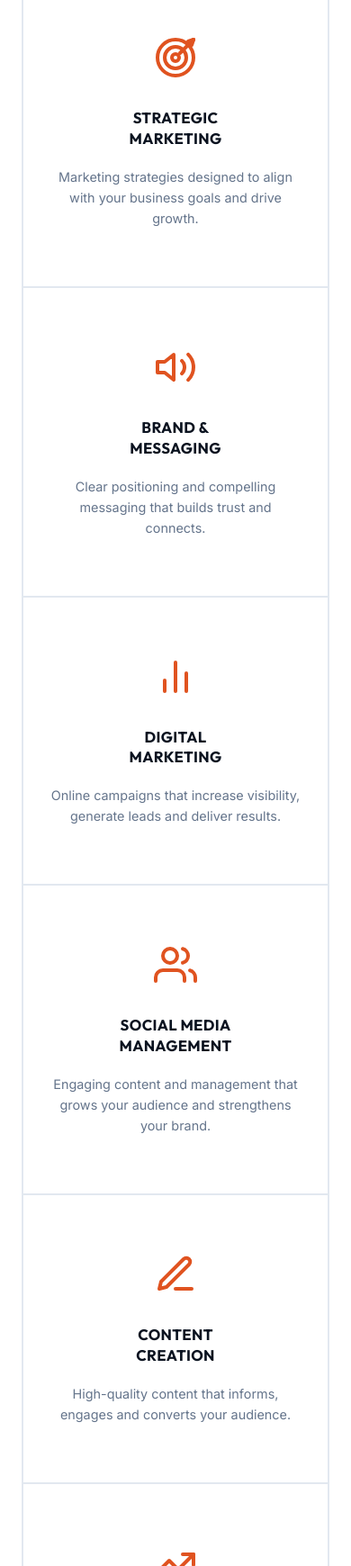
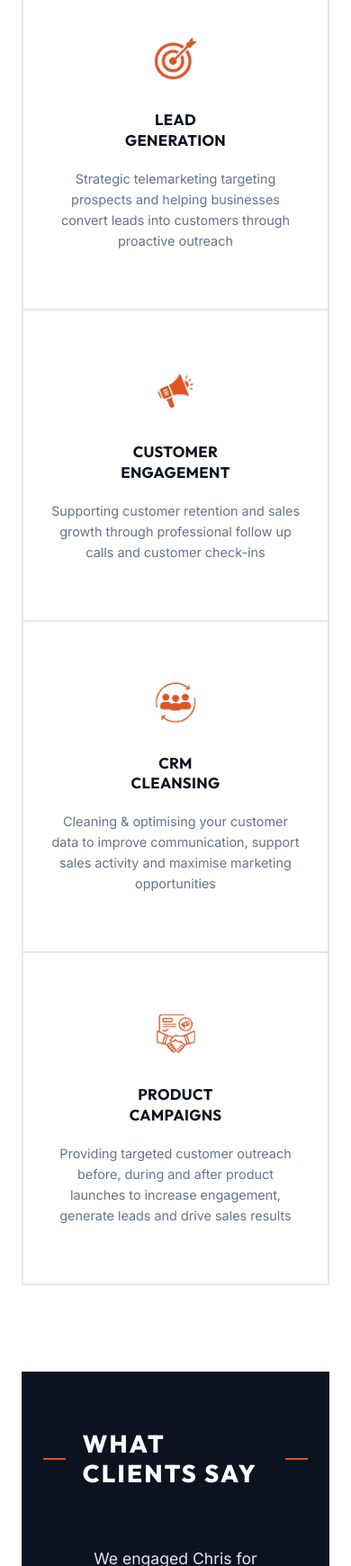
Before and after one commit to ignitemarketingnz/ignitemarketingnz.github.io, a plain HTML site: page index.html in a window 390 px wide. Shown: the part 1120-2860 px from the top of the page at 90% size. Drawn offline with Linux system fonts and the light colour scheme.

Commit message:
update services, testimonials, and phone number

```diff
--- a/index.html
+++ b/index.html
@@ -81,84 +81,40 @@
             <p class="section-subtitle">End-to-end marketing solutions tailored to your business goals.</p>
 
             <div class="services-grid">
-                <!-- Service 1 -->
-                <div class="service-card" id="service-strategic">
+                <!-- Service 1: Lead Generation -->
+                <div class="service-card" id="service-lead-generation">
                     <div class="service-icon-wrapper">
-                        <svg viewBox="0 0 24 24" stroke="currentColor" stroke-width="2" fill="none" stroke-linecap="round" stroke-linejoin="round">
-                            <circle cx="12" cy="12" r="10"></circle>
-                            <circle cx="12" cy="12" r="6"></circle>
-                            <circle cx="12" cy="12" r="2"></circle>
-                            <path d="M22 2l-7.5 7.5"></path>
-                            <path d="M22 2l-3 1"></path>
-                            <path d="M22 2l-1 3"></path>
-                        </svg>
+                        <img src="images/service-lead-generation.png" alt="Lead Generation" class="service-icon-img">
                     </div>
-                    <h3>STRATEGIC<br>MARKETING</h3>
-                    <p>Marketing strategies designed to align with your business goals and drive growth.</p>
+                    <h3>LEAD<br>GENERATION</h3>
+                    <p>Strategic telemarketing targeting prospects and helping businesses convert leads into customers through proactive outreach</p>
                 </div>
 
-                <!-- Service 2 -->
-                <div class="service-card" id="service-brand">
+                <!-- Service 2: Customer Engagement -->
+                <div class="service-card" id="service-customer-engagement">
                     <div class="service-icon-wrapper">
-                        <svg viewBox="0 0 24 24" stroke="currentColor" stroke-width="2" fill="none" stroke-linecap="round" stroke-linejoin="round">
-                            <path d="M11 5L6 9H2v6h4l5 4V5z"></path>
-                            <path d="M15.54 8.46a5 5 0 0 1 0 7.07"></path>
-                            <path d="M19.07 4.93a10 10 0 0 1 0 14.14"></path>
-                        </svg>
+                        <img src="images/service-customer-engagement.png" alt="Customer Engagement" class="service-icon-img">
                     </div>
-                    <h3>BRAND &<br>MESSAGING</h3>
-                    <p>Clear positioning and compelling messaging that builds trust and connects.</p>
+                    <h3>CUSTOMER<br>ENGAGEMENT</h3>
+                    <p>Supporting customer retention and sales growth through professional follow up calls and customer check-ins</p>
                 </div>
 
-                <!-- Service 3 -->
-                <div class="service-card" id="service-digital">
+                <!-- Service 3: CRM Cleansing -->
+                <div class="service-card" id="service-crm-cleansing">
                     <div class="service-icon-wrapper">
-                        <svg viewBox="0 0 24 24" stroke="currentColor" stroke-width="2" fill="none" stroke-linecap="round" stroke-linejoin="round">
-                            <line x1="18" y1="20" x2="18" y2="10"></line>
-                            <line x1="12" y1="20" x2="12" y2="4"></line>
-                            <line x1="6" y1="20" x2="6" y2="14"></line>
-                        </svg>
+                        <img src="images/service-crm-cleansing.png" alt="CRM Cleansing" class="service-icon-img">
                     </div>
-                    <h3>DIGITAL<br>MARKETING</h3>
-                    <p>Online campaigns that increase visibility, generate leads and deliver results.</p>
+                    <h3>CRM<br>CLEANSING</h3>
+                    <p>Cleaning & optimising your customer data to improve communication, support sales activity and maximise marketing opportunities</p>
                 </div>
 
-                <!-- Service 4 -->
-                <div class="service-card" id="service-social">
+                <!-- Service 4: Product Campaigns -->
+                <div class="service-card" id="service-product-campaigns">
                     <div class="service-icon-wrapper">
-                        <svg viewBox="0 0 24 24" stroke="currentColor" stroke-width="2" fill="none" stroke-linecap="round" stroke-linejoin="round">
-                            <path d="M17 21v-2a4 4 0 0 0-4-4H5a4 4 0 0 0-4 4v2"></path>
-                            <circle cx="9" cy="7" r="4"></circle>
-                            <path d="M23 21v-2a4 4 0 0 0-3-3.87"></path>
-                            <path d="M16 3.13a4 4 0 0 1 0 7.75"></path>
-                        </svg>
+                        <img src="images/service-product-campaigns.png" alt="Product Campaigns" class="service-icon-img">
                     </div>
-                    <h3>SOCIAL MEDIA<br>MANAGEMENT</h3>
-                    <p>Engaging content and management that grows your audience and strengthens your brand.</p>
-                </div>
-
-                <!-- Service 5 -->
-                <div class="service-card" id="service-content">
-                    <div class="service-icon-wrapper">
-                        <svg viewBox="0 0 24 24" stroke="currentColor" stroke-width="2" fill="none" stroke-linecap="round" stroke-linejoin="round">
-                            <path d="M12 20h9"></path>
-                            <path d="M16.5 3.5a2.121 2.121 0 0 1 3 3L7 19l-4 1 1-4L16.5 3.5z"></path>
-                        </svg>
-                    </div>
-                    <h3>CONTENT<br>CREATION</h3>
-                    <p>High-quality content that informs, engages and converts your audience.</p>
-                </div>
-
-                <!-- Service 6 -->
-                <div class="service-card" id="service-analytics">
-                    <div class="service-icon-wrapper">
-                        <svg viewBox="0 0 24 24" stroke="currentColor" stroke-width="2" fill="none" stroke-linecap="round" stroke-linejoin="round">
-                            <polyline points="22 7 13.5 15.5 8.5 10.5 2 17"></polyline>
-                            <polyline points="16 7 22 7 22 13"></polyline>
-                        </svg>
-                    </div>
-                    <h3>ANALYTICS &<br>REPORTING</h3>
-                    <p>Data-driven insights to track performance and optimise results.</p>
+                    <h3>PRODUCT<br>CAMPAIGNS</h3>
+                    <p>Providing targeted customer outreach before, during and after product launches to increase engagement, generate leads and drive sales results</p>
                 </div>
             </div>
         </div>
@@ -175,10 +131,10 @@
                 <!-- Testimonial 1 -->
                 <div class="testimonial-item">
                     <p class="testimonial-text">
-                        Ignite Marketing took the time to understand our business and delivered a strategy that made a real difference. Our leads and enquiries have grown significantly.
+                        We engaged Chris for telemarketing work across our wholesale nursery and landscape design businesses and the results have been excellent. The work has translated directly into a significant lift in sales, and just as importantly, a strong pipeline of future leads to follow up on. Professional, reliable, and easy to work with. Happy to recommend.
                     </p>
                     <div class="testimonial-meta">
-                        <span class="testimonial-author">&ndash; Sarah M., Business Owner</span>
+                        <span class="testimonial-author">&ndash; Travis Currie &ndash; Designer</span>
                         <div class="stars">
                             <span>&#9733;</span><span>&#9733;</span><span>&#9733;</span><span>&#9733;</span><span>&#9733;</span>
                         </div>
@@ -188,10 +144,10 @@
                 <!-- Testimonial 2 -->
                 <div class="testimonial-item">
                     <p class="testimonial-text">
-                        Professional, reliable and results-driven. Ignite Marketing is like having a marketing team that truly cares about our success.
+                        Chris has played an important role in shaping our telemarketing approach, providing valuable feedback to improve how we operate. He works well with the team, is reliable in his delivery, and has a personable style that connects easily with customers. He’s generated strong, qualified leads that feed directly into our sales pipeline, and his understanding of the Architects & Designers space shows in the quality of his work. Overall, a great partner to work with.
                     </p>
                     <div class="testimonial-meta">
-                        <span class="testimonial-author">&ndash; James T., Director</span>
+                        <span class="testimonial-author">&ndash; Jimmy Simmons &ndash; Director</span>
                         <div class="stars">
                             <span>&#9733;</span><span>&#9733;</span><span>&#9733;</span><span>&#9733;</span><span>&#9733;</span>
                         </div>
@@ -201,10 +157,10 @@
                 <!-- Testimonial 3 -->
                 <div class="testimonial-item">
                     <p class="testimonial-text">
-                        Our brand has never been stronger. The team at Ignite delivers great ideas that get real results.
+                        Our brand wouldn’t be as strong as it is today if it wasn’t for Chris's telemarketing work. For 5 years, Chris has had a measurable positive impact on sales growth. There are the clients that the sales team are on all the time, and then there are the 80% that get neglected if they’re not followed up...Chris shines in this space! A regular follow up program every 3-6 months with these clients has kept our brand in front of them so that they come our way when they buy. Chris is also great with short & sharp sales campaigns; give him the list, get him on the phone, and he’ll feed you the hits!
                     </p>
                     <div class="testimonial-meta">
-                        <span class="testimonial-author">&ndash; Kylie R., Marketing Manager</span>
+                        <span class="testimonial-author">&ndash; Jeremy Lough &ndash; Director</span>
                         <div class="stars">
                             <span>&#9733;</span><span>&#9733;</span><span>&#9733;</span><span>&#9733;</span><span>&#9733;</span>
                         </div>
@@ -302,7 +258,7 @@
     <!-- CTA BAR -->
     <section class="cta-bar">
         <div class="container cta-container">
-            <a href="tel:0400123456" class="cta-item cta-item-grow">
+            <a href="tel:021809387" class="cta-item cta-item-grow">
                 <div class="cta-rocket-icon-wrapper">
                     <svg viewBox="0 0 24 24" stroke="currentColor" stroke-width="2" fill="none" stroke-linecap="round" stroke-linejoin="round">
                         <path d="M4.5 16.5c-1.5 1.5-2.5 3.5-2.5 5.5C4 22 6 21 7.5 19.5M4.5 16.5A12.8 12.8 0 0 1 12 2c5 0 10 5 10 10a12.8 12.8 0 0 1-14.5 7.5M4.5 16.5c.5-2.5 2.5-4.5 4.5-4.5M19.5 4.5c-2.5.5-4.5 2.5-4.5 4.5"></path>
@@ -315,13 +271,13 @@
             </a>
 
             <div class="cta-links-container">
-                <a href="tel:0400123456" class="cta-item cta-link-item">
+                <a href="tel:021809387" class="cta-item cta-link-item">
                     <div class="cta-icon">
                         <svg viewBox="0 0 24 24" stroke="currentColor" stroke-width="2" fill="none" stroke-linecap="round" stroke-linejoin="round">
                             <path d="M22 16.92v3a2 2 0 0 1-2.18 2 19.79 19.79 0 0 1-8.63-3.07 19.5 19.5 0 0 1-6-6 19.79 19.79 0 0 1-3.07-8.67A2 2 0 0 1 4.11 2h3a2 2 0 0 1 2 1.72 12.84 12.84 0 0 0 .7 2.81 2 2 0 0 1-.45 2.11L8.09 9.91a16 16 0 0 0 6 6l1.27-1.27a2 2 0 0 1 2.11-.45 12.84 12.84 0 0 0 2.81.7A2 2 0 0 1 22 16.92z"></path>
                         </svg>
                     </div>
-                    <span>0400 123 456</span>
+                    <span>021 809 387</span>
                 </a>
 
                 <a href="mailto:info@ignitemarketing.co.nz" class="cta-item cta-link-item">
--- a/style.css
+++ b/style.css
@@ -384,7 +384,7 @@ img {
 
 .services-grid {
     display: grid;
-    grid-template-columns: repeat(6, 1fr);
+    grid-template-columns: repeat(4, 1fr);
     border-top: 1px solid var(--border-color);
     border-bottom: 1px solid var(--border-color);
     margin-top: 3.5rem;
@@ -428,9 +428,13 @@ img {
     transition: var(--transition-fast);
 }
 
-.service-icon-wrapper svg {
-    width: 48px;
-    height: 48px;
+.service-icon-wrapper svg,
+.service-icon-wrapper img,
+.service-icon-img {
+    width: 50px;
+    height: 50px;
+    object-fit: contain;
+    display: block;
 }
 
 .service-card:hover .service-icon-wrapper {
@@ -863,7 +867,7 @@ img {
     }
 
     .services-grid {
-        grid-template-columns: repeat(3, 1fr);
+        grid-template-columns: repeat(2, 1fr);
         border: 1px solid var(--border-color);
     }
 
```
Also changed, not shown: images/service-crm-cleansing.png (added), images/service-customer-engagement.png (added), images/service-lead-generation.png (added), images/service-product-campaigns.png (added).
